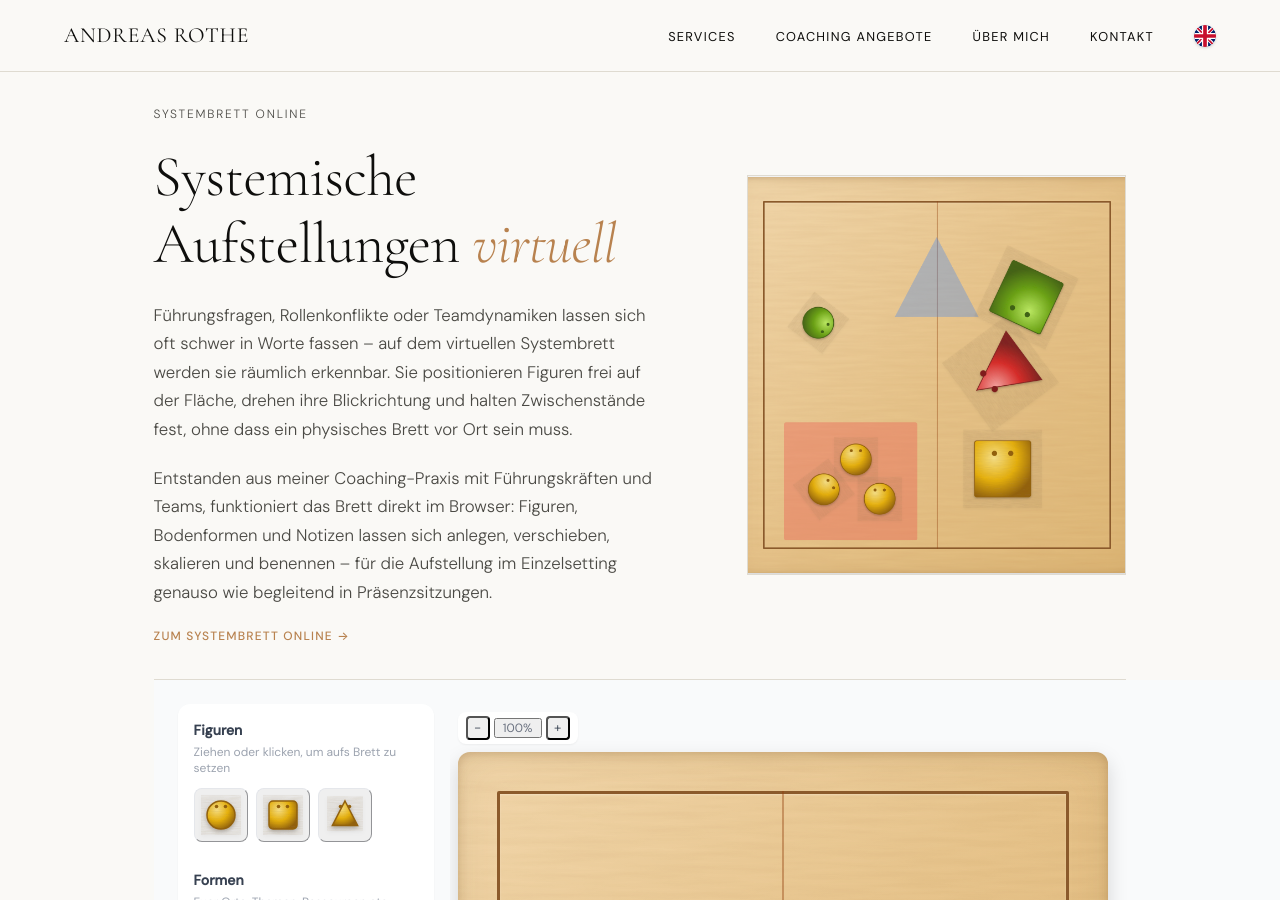
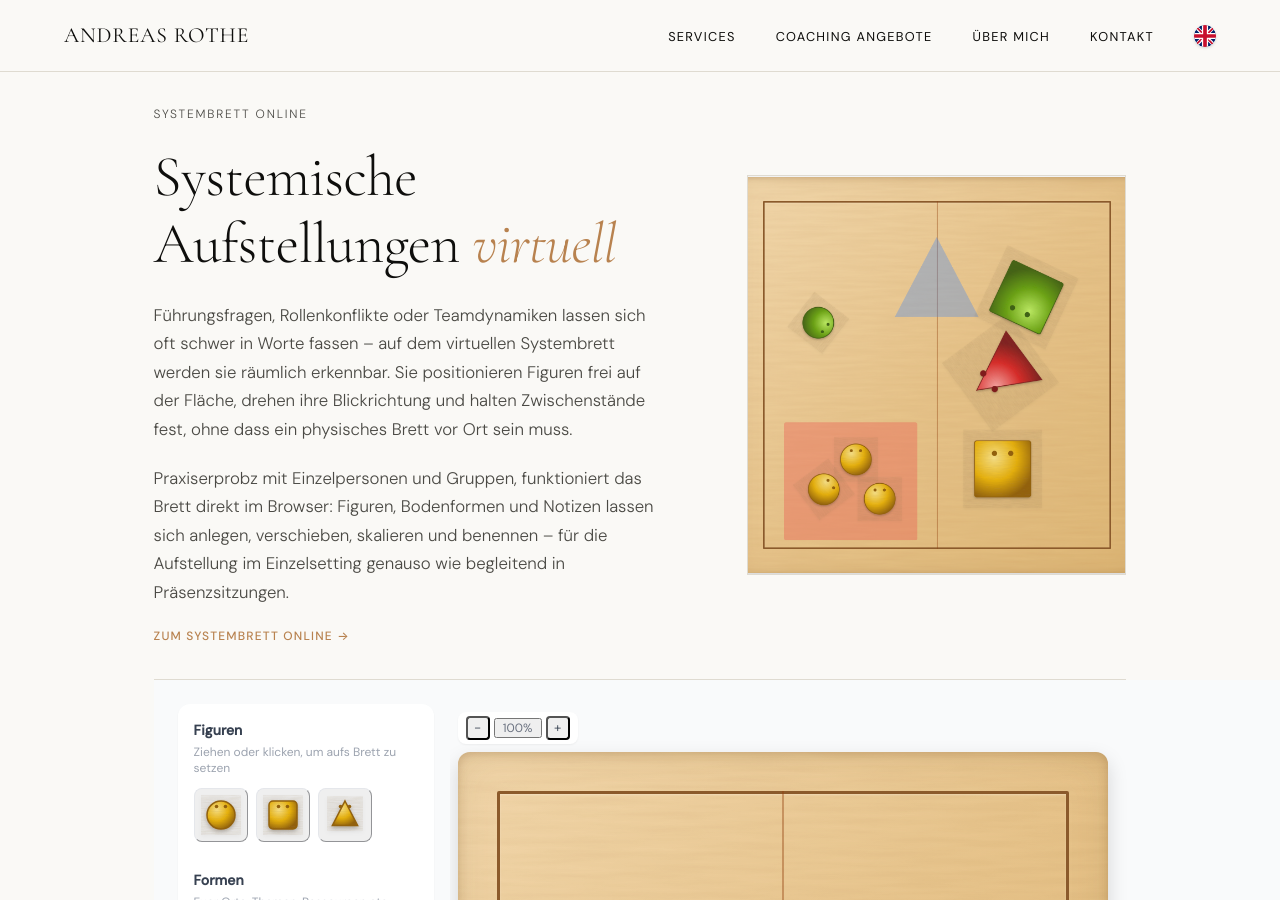
Before and after one commit to arothe161/andreasrothe, a Jekyll site: the page built from systembrett.html, in a window 1280 px wide and 900 px high. Built offline with Jekyll 4.4.1, drawn with Linux system fonts in a browser that asks for light colours.

Commit message:
de.yml aktualisieren

```diff
--- a/_data/de.yml
+++ b/_data/de.yml
@@ -102,5 +102,5 @@ systembrett_eyebrow: "Systembrett Online"
 systembrett_title_line1: "Systemische Aufstellungen"
 systembrett_title_em: "virtuell"
 systembrett_p1: "Führungsfragen, Rollenkonflikte oder Teamdynamiken lassen sich oft schwer in Worte fassen – auf dem virtuellen Systembrett werden sie räumlich erkennbar. Sie positionieren Figuren frei auf der Fläche, drehen ihre Blickrichtung und halten Zwischenstände fest, ohne dass ein physisches Brett vor Ort sein muss."
-systembrett_p2: "Entstanden aus meiner Coaching-Praxis mit Führungskräften und Teams, funktioniert das Brett direkt im Browser: Figuren, Bodenformen und Notizen lassen sich anlegen, verschieben, skalieren und benennen – für die Aufstellung im Einzelsetting genauso wie begleitend in Präsenzsitzungen."
+systembrett_p2: "Praxiserprobz mit Einzelpersonen und Gruppen, funktioniert das Brett direkt im Browser: Figuren, Bodenformen und Notizen lassen sich anlegen, verschieben, skalieren und benennen – für die Aufstellung im Einzelsetting genauso wie begleitend in Präsenzsitzungen."
 systembrett_cta: "Zum Systembrett online →"
```
